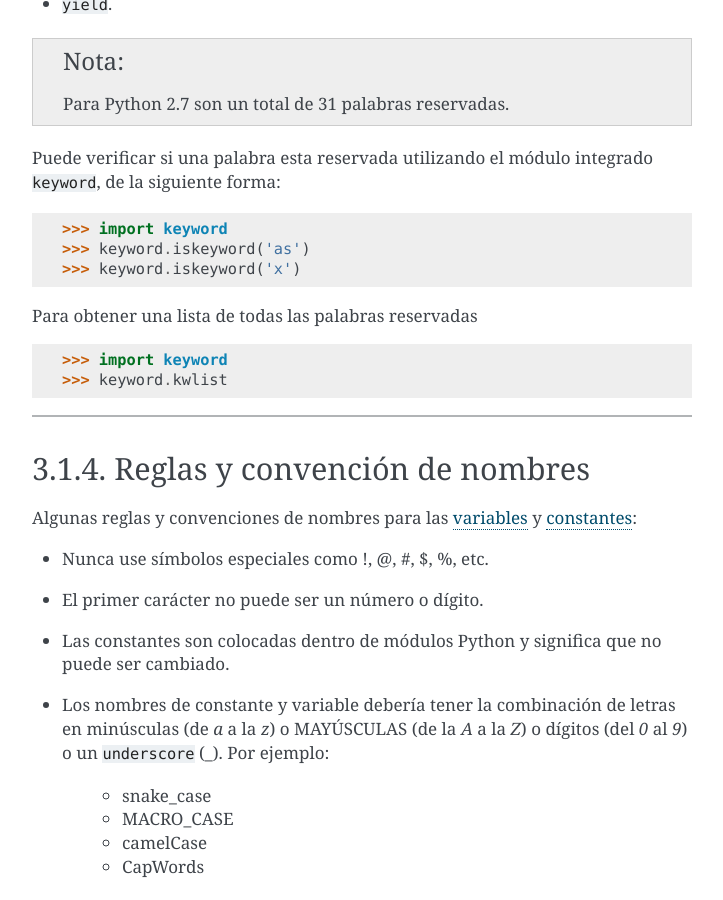
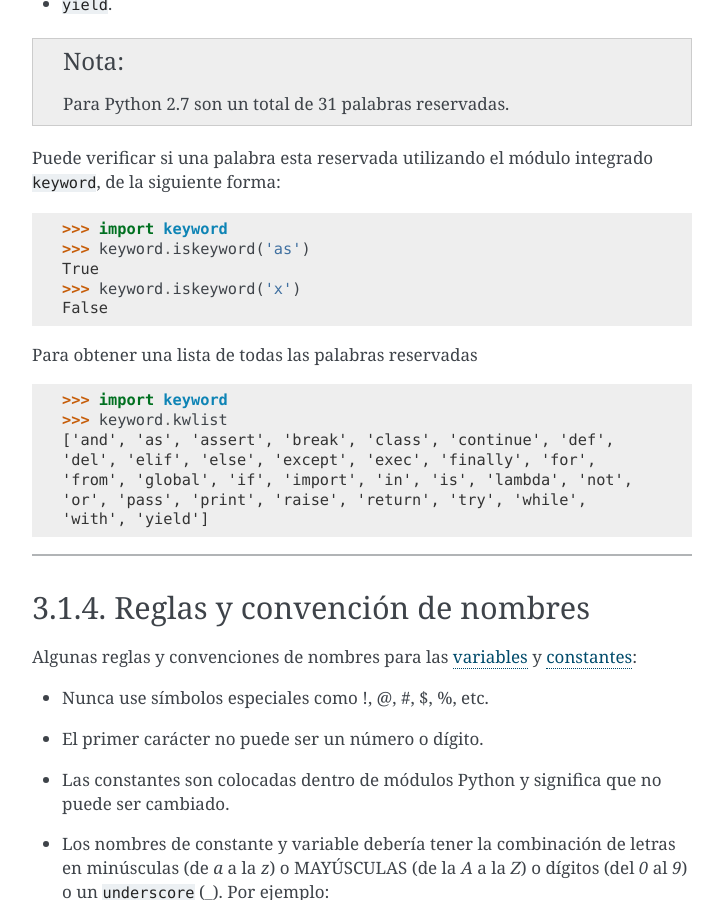
Before and after one commit to macagua/entrenamiento.python_basico, a Sphinx documentation site: the page built from source/leccion3/variables_constantes.rst, in a window 1280 px wide and 900 px high, scrolled down 5582 px. Shown: the whole window, without its empty margins (388-1111 px from the left). Built offline with Sphinx 7.4.7, drawn with Linux system fonts in a browser that asks for light colours.

Commit message:
Agregar mejoras al codigo del modulo keyword

```diff
--- a/source/leccion3/variables_constantes.rst
+++ b/source/leccion3/variables_constantes.rst
@@ -327,7 +327,9 @@ Puede verificar si una palabra esta reservada utilizando el módulo integrado
 
 	>>> import keyword
 	>>> keyword.iskeyword('as')
+	True
 	>>> keyword.iskeyword('x')
+	False
 
 Para obtener una lista de todas las palabras reservadas
 
@@ -335,6 +337,11 @@ Para obtener una lista de todas las palabras reservadas
 
 	>>> import keyword
 	>>> keyword.kwlist
+	['and', 'as', 'assert', 'break', 'class', 'continue', 'def',
+	'del', 'elif', 'else', 'except', 'exec', 'finally', 'for',
+	'from', 'global', 'if', 'import', 'in', 'is', 'lambda', 'not',
+	'or', 'pass', 'print', 'raise', 'return', 'try', 'while',
+	'with', 'yield']
 
 
 ----
```
